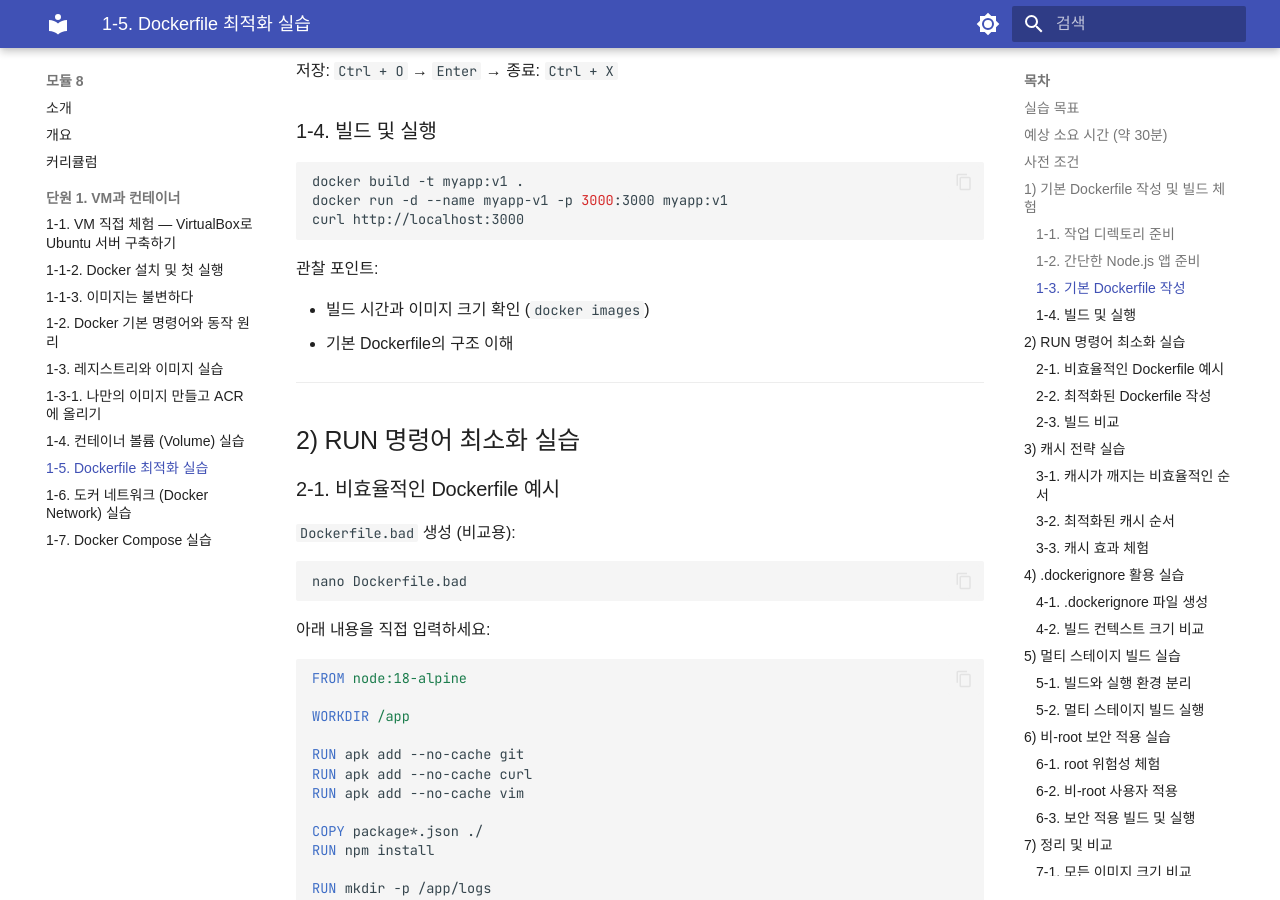
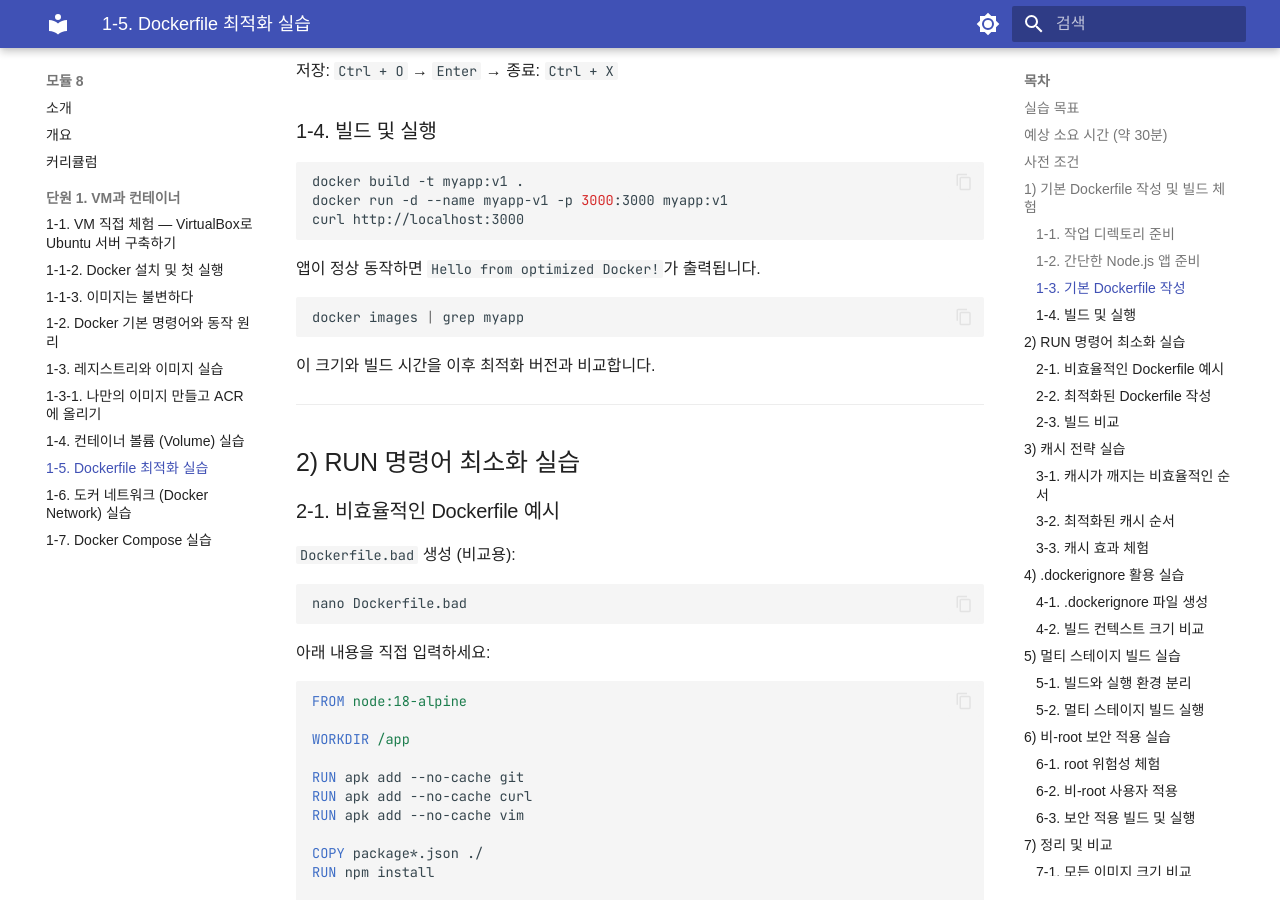
Before and after one commit to skilleat-labs/docker-k8s-labs, an MkDocs documentation site: the page built from docs/modules/module8/1-5.md, in a window 1280 px wide and 900 px high, scrolled down 2346 px. Built offline with MkDocs 1.6.1 and Material for MkDocs 9.7.7, drawn with Linux system fonts in a browser that asks for light colours; some web fonts are replaced.

Commit message:
1-5: 1-4 관찰 포인트 명확화 — 비교 기준점임을 설명
Co-Authored-By: Claude Sonnet 4.6 <noreply@anthropic.com>

````diff
--- a/docs/modules/module8/1-5.md
+++ b/docs/modules/module8/1-5.md
@@ -112,10 +112,13 @@ docker run -d --name myapp-v1 -p 3000:3000 myapp:v1
 curl http://localhost:3000
 ```
 
-관찰 포인트:
+앱이 정상 동작하면 `Hello from optimized Docker!`가 출력됩니다.
 
-- 빌드 시간과 이미지 크기 확인 (`docker images`)
-- 기본 Dockerfile의 구조 이해
+```bash
+docker images | grep myapp
+```
+
+이 크기와 빌드 시간을 이후 최적화 버전과 비교합니다.
 
 ---
 
````
